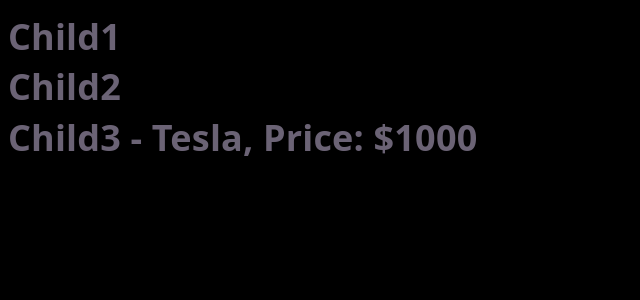
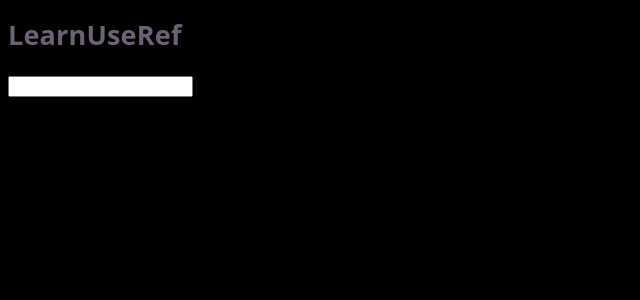
Before and after one commit to sanjanaramgarhia/Business-Portal-Django-React, a React (Vite) app: page / in a window 1280 px wide. Shown: the top 300 px of the page, without its empty margins (0-640 px from the left). Built offline with nearby package versions, Linux system fonts and the light colour scheme.

Commit message:
UseRef Hook

```diff
--- a/src/App.jsx
+++ b/src/App.jsx
@@ -10,6 +10,7 @@
 import LearnuseMemo from './components/LearnuseMemo'
 import Child1 from './components/Child1'
 import { createContext } from 'react'
+import LearnUseRef from './components/LearnUseRef'
 
 // create , Provider, Consumer - context API
 const StockContext = createContext()
@@ -35,9 +36,11 @@
       {/* <Counterapp /> */}
       {/* <LearnUseEffect /> */}
       {/* <LearnuseMemo /> */}
-      <StockContext.Provider value={{stock, price}}>
+      {/* <StockContext.Provider value={{stock, price}}>
         <Child1 />
-      </StockContext.Provider>
+      </StockContext.Provider> */}
+      <LearnUseRef />
+
     </>
   )
 }
--- a/src/components/Child3.jsx
+++ b/src/components/Child3.jsx
@@ -1,14 +1,18 @@
-import React from 'react'
+import {useContext} from 'react'
 import { StockContext } from '../App'
 
 const Child3 = () => {
+  const stockData = useContext(StockContext)
   return (
+    // <>
+    //     <StockContext.Consumer>
+    //       {({ stock, price }) => (
+    //         <h1>Child3 - {stock}, Price: ${price}</h1>
+    //       )}
+    //     </StockContext.Consumer>
+    // </>
     <>
-        <StockContext.Consumer>
-          {({ stock, price }) => (
-            <h1>Child3 - {stock}, Price: ${price}</h1>
-          )}
-        </StockContext.Consumer>
+    <h2>Child3 - {stockData.stock}</h2>
     </>
   )
 }
--- /dev/null
+++ b/src/components/LearnUseRef.jsx
@@ -0,0 +1,13 @@
+import React, { useState } from 'react'
+
+const LearnUseRef = () => {
+    const [name, setname] = useState('')
+    return (
+        <>
+            <h2>LearnUseRef</h2>
+            <input type="text" value={name} />
+        </>
+    )
+}
+
+export default LearnUseRef
```
